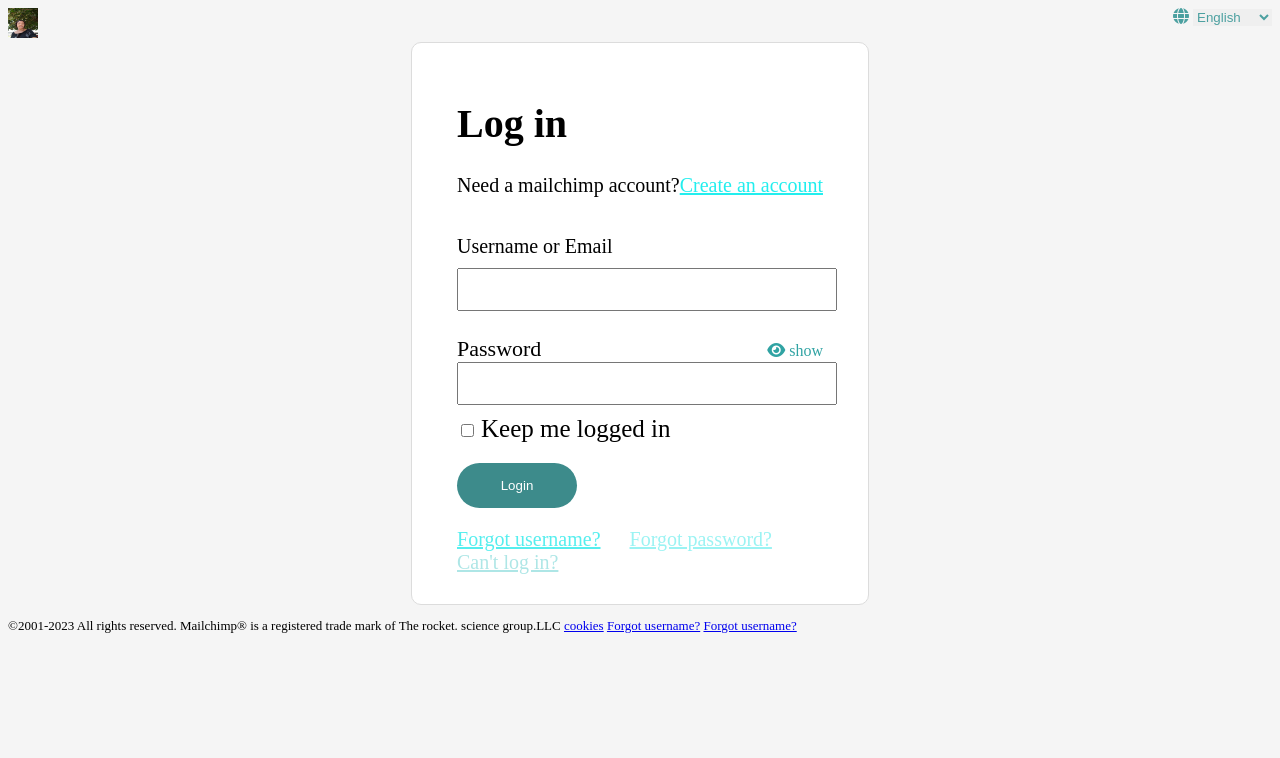
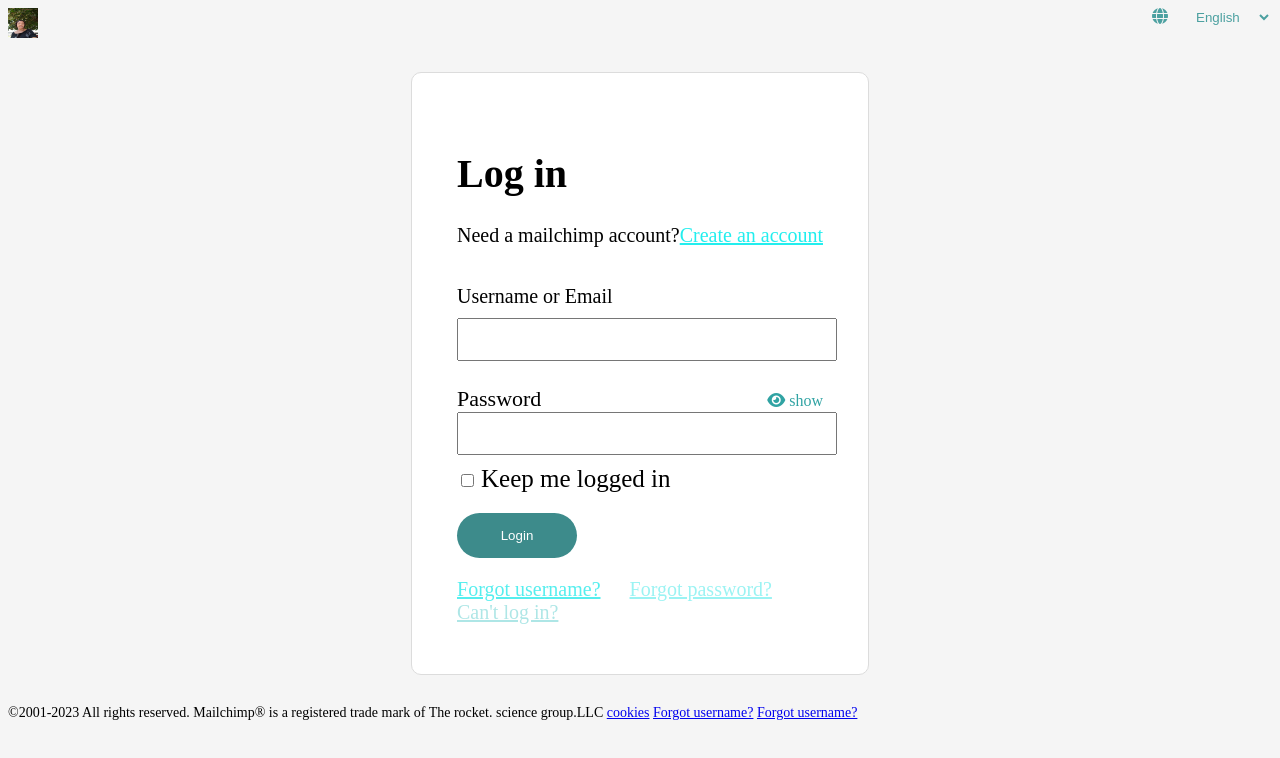
Before and after one commit to adepojuyemisi/project_one, a plain HTML site: page index.html in a window 1280 px wide. Drawn offline with nearby package versions, Linux system fonts and the light colour scheme.

Commit message:
add to first page

```diff
--- a/index.html
+++ b/index.html
@@ -23,18 +23,27 @@
             flex-direction: row;
             justify-content: space-between;
             color: rgb(56, 138, 138);
+
         }
         .fo{
             color: rgb(75, 160, 160);
+            width: 120px;
+            display: flex;
+            flex-direction: row;
+            justify-content: space-between;
+
         }
         .fo a select{
             color: rgb(75, 160, 160);
+            background-color: whitesmoke;
+            width: 80px;
+
         }
          .bighouse{
             width: fit-content ;
             background: white;
-            margin: 0px auto; /* style to bring content to the center*/
-            padding: 30px 45px;
+            margin: 30px auto; /* style to bring content to the center*/
+            padding: 50px 45px;
             border-radius: 10px;
             border:1px solid gainsboro
         }
@@ -130,11 +139,12 @@
                 margin-bottom: -70px;
             }
             .lastone{
-                font-size: 13px;
+                font-size: 14px;
                 margin: 0px auto;
-
-
-            }
+                  }
+                  .laslas{
+                    margin-top: 30px;
+                  }
             select{
                 border: none;
             }
```
Also changed, not shown: about.html (+3 -14 lines).
